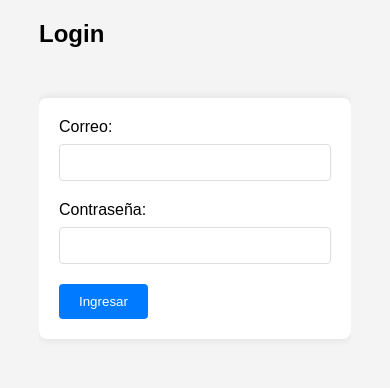
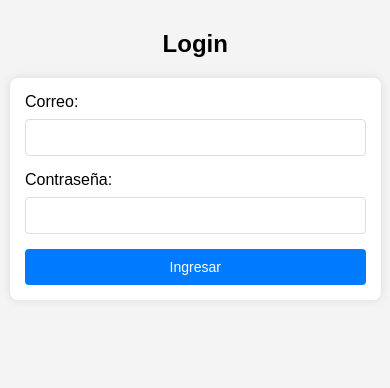
Before and after one commit to AppEnmalle/PythonEnmalleWeb, a Flask app: page / in a window 390 px wide. Shown: the top 388 px of the page. Run offline with Flask 3, Linux system fonts and the light colour scheme.

Commit message:
Cambios en el CSS Sytles

```diff
--- a/static/styles.css
+++ b/static/styles.css
@@ -1,3 +1,4 @@
+/* Estilos generales */
 body {
     font-family: Arial, sans-serif;
     background-color: #f4f4f4;
@@ -5,36 +6,48 @@ body {
     padding: 0;
 }
 
+/* Contenedor principal */
 .container {
-    width: 80%;
+    width: 90%;
+    max-width: 800px;
     margin: auto;
     overflow: hidden;
+    padding: 20px;
 }
 
+/* Formularios */
 form {
-    max-width: 300px;
-    margin: 50px auto;
+    max-width: 100%;
+    margin: 0 auto;
     padding: 20px;
     background: #fff;
     border-radius: 8px;
     box-shadow: 0 0 10px rgba(0, 0, 0, 0.1);
 }
 
+/* Etiquetas de formularios */
 form label {
     display: block;
     margin-bottom: 8px;
 }
 
-form input {
-    width: calc(100% - 22px);
+/* Campos de entrada */
+form input[type="email"],
+form input[type="password"],
+form input[type="text"],
+form input[type="checkbox"] {
+    width: 100%;
     padding: 10px;
     margin-bottom: 20px;
     border: 1px solid #ddd;
     border-radius: 4px;
+    box-sizing: border-box;
 }
 
+/* Botón de formulario */
 form button {
-    padding: 10px 20px;
+    width: 100%;
+    padding: 10px;
     background: #007bff;
     color: #fff;
     border: none;
@@ -46,6 +59,7 @@ form button:hover {
     background: #0056b3;
 }
 
+/* Navegación */
 nav ul {
     list-style: none;
     padding: 0;
@@ -56,24 +70,27 @@ nav ul li {
     margin-right: 20px;
 }
 
+/* Imagen de perfil */
 .profile-pic {
     width: 100px;
     height: 100px;
     border-radius: 50%;
 }
 
-
-
-h1 {
+/* Títulos */
+h1, h2 {
     text-align: center;
+    margin: 20px 0;
 }
 
+/* Lista de asistencia */
 .asistencia-list {
     display: flex;
     flex-direction: column;
     gap: 20px;
 }
 
+/* Elementos de asistencia */
 .asistencia-item {
     display: flex;
     flex-direction: column;
@@ -84,6 +101,7 @@ h1 {
     background-color: #f9f9f9;
 }
 
+/* Imagen de asistencia */
 .asistencia-pic {
     display: block;
     margin: 0 auto 10px;
@@ -93,6 +111,7 @@ h1 {
     object-fit: cover;
 }
 
+/* Detalles de asistencia */
 .asistencia-details {
     margin-bottom: 10px;
 }
@@ -101,10 +120,7 @@ h1 {
     margin-bottom: 5px;
 }
 
-input[type="checkbox"] {
-    margin: 10px 0;
-}
-
+/* Enlaces */
 a {
     display: inline-block;
     margin-top: 20px;
@@ -116,3 +132,33 @@ a {
 a:hover {
     text-decoration: underline;
 }
+
+/* Media queries para dispositivos móviles */
+@media (max-width: 768px) {
+    /* Ajustar contenedor y formularios para pantallas pequeñas */
+    .container {
+        width: 95%;
+        padding: 10px;
+    }
+
+    form {
+        padding: 15px;
+    }
+
+    form input[type="email"],
+    form input[type="password"],
+    form input[type="text"],
+    form input[type="checkbox"] {
+        margin-bottom: 15px;
+    }
+
+    form button {
+        font-size: 14px;
+        padding: 10px;
+    }
+
+    .profile-pic {
+        width: 80px;
+        height: 80px;
+    }
+}
--- a/templates/login.html
+++ b/templates/login.html
@@ -4,6 +4,7 @@
     <meta charset="UTF-8">
     <title>Login</title>
     <link rel="stylesheet" href="{{ url_for('static', filename='styles.css') }}">
+    <meta name="viewport" content="width=device-width, initial-scale=1.0">
 </head>
 <body>
     <div class="container">
```
